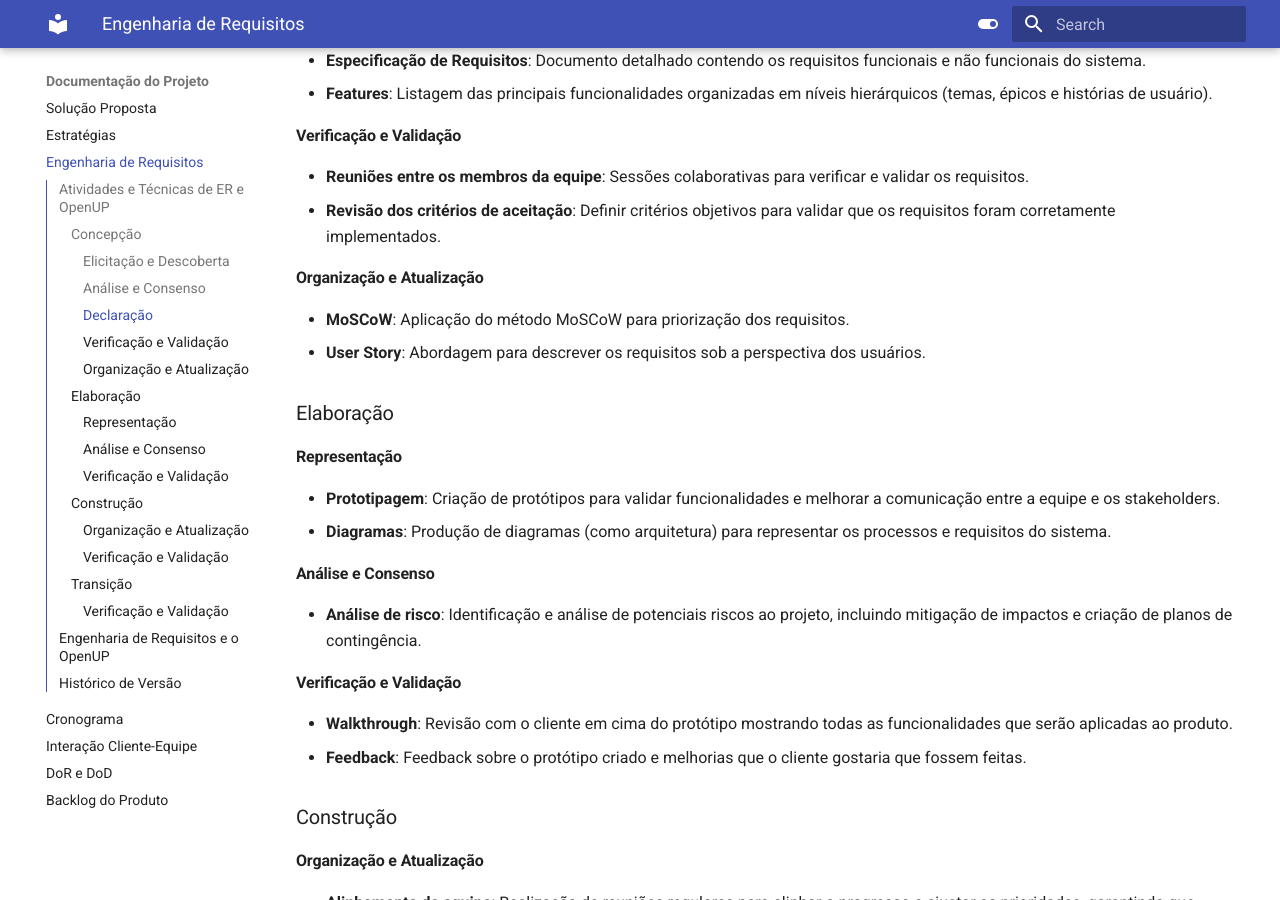
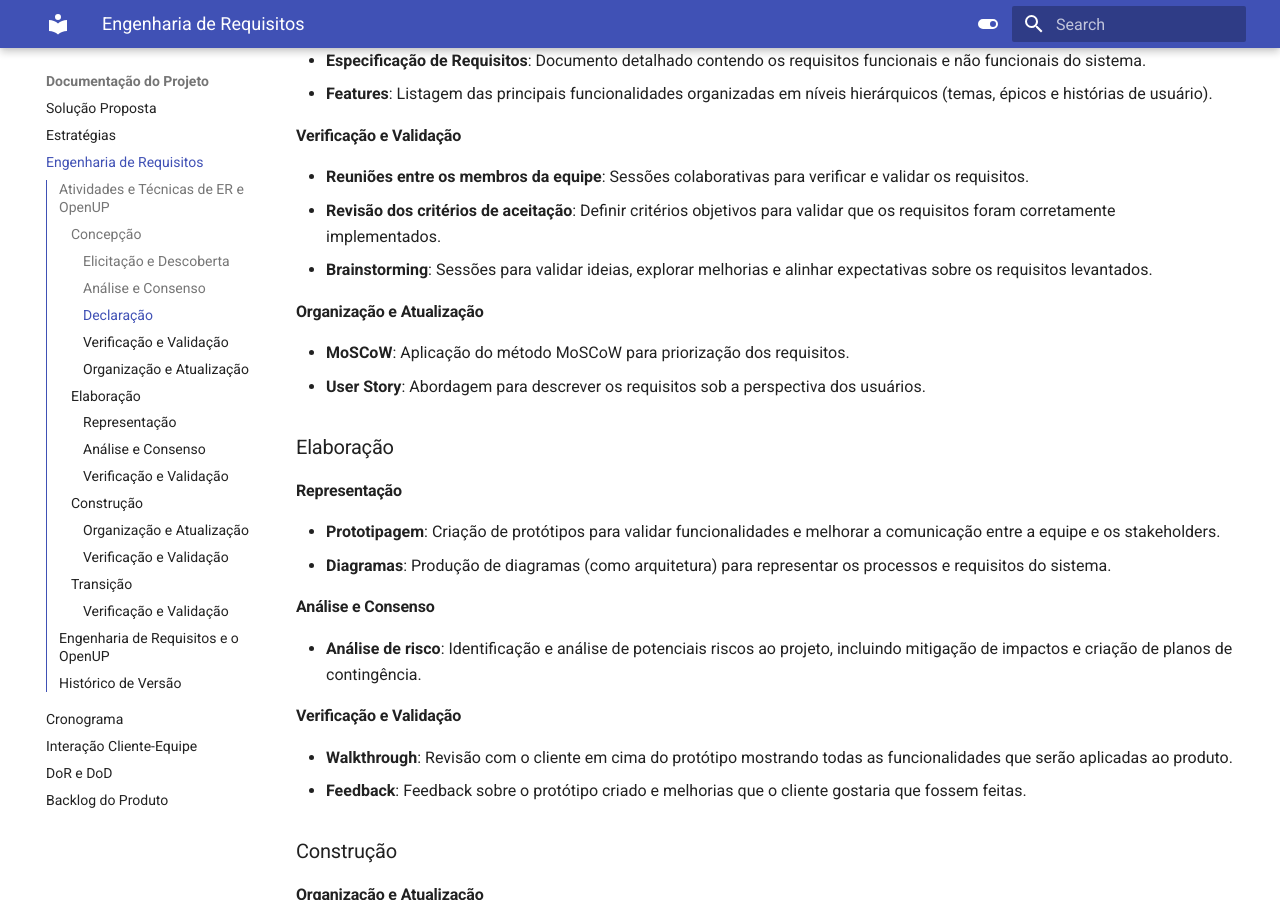
Before and after one commit to mdsreq-fga-unb/2025.1-T01-CORIGGE, an MkDocs documentation site: the page built from docs/engenharia-requisitos.md, in a window 1280 px wide and 900 px high, scrolled down 840 px. Built offline with MkDocs 1.6.1 and Material for MkDocs 9.7.7, drawn with Linux system fonts in a browser that asks for light colours.

Commit message:
Revert "revisa documento"
This reverts commit 322c06d65f69e80a5b665cb20625b1876b58cad9.

```diff
--- a/docs/engenharia-requisitos.md
+++ b/docs/engenharia-requisitos.md
@@ -27,6 +27,7 @@
 
 - **Reuniões entre os membros da equipe**: Sessões colaborativas para verificar e validar os requisitos.
 - **Revisão dos critérios de aceitação**: Definir critérios objetivos para validar que os requisitos foram corretamente implementados.
+- **Brainstorming**: Sessões para validar ideias, explorar melhorias e alinhar expectativas sobre os requisitos levantados.
 
 #### Organização e Atualização
 
```
